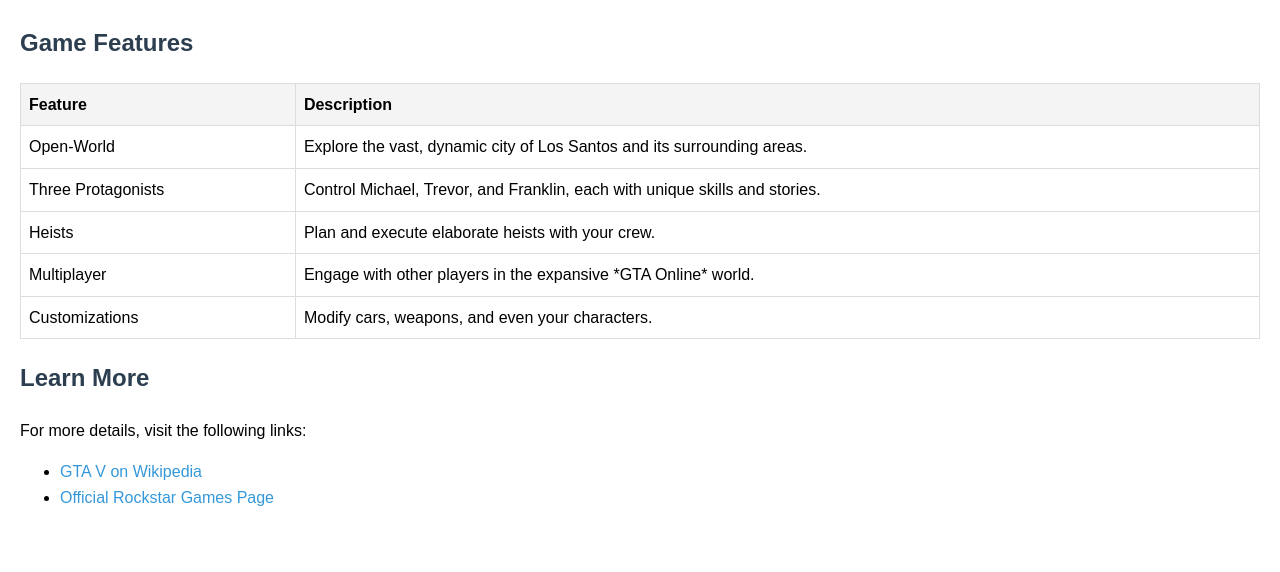
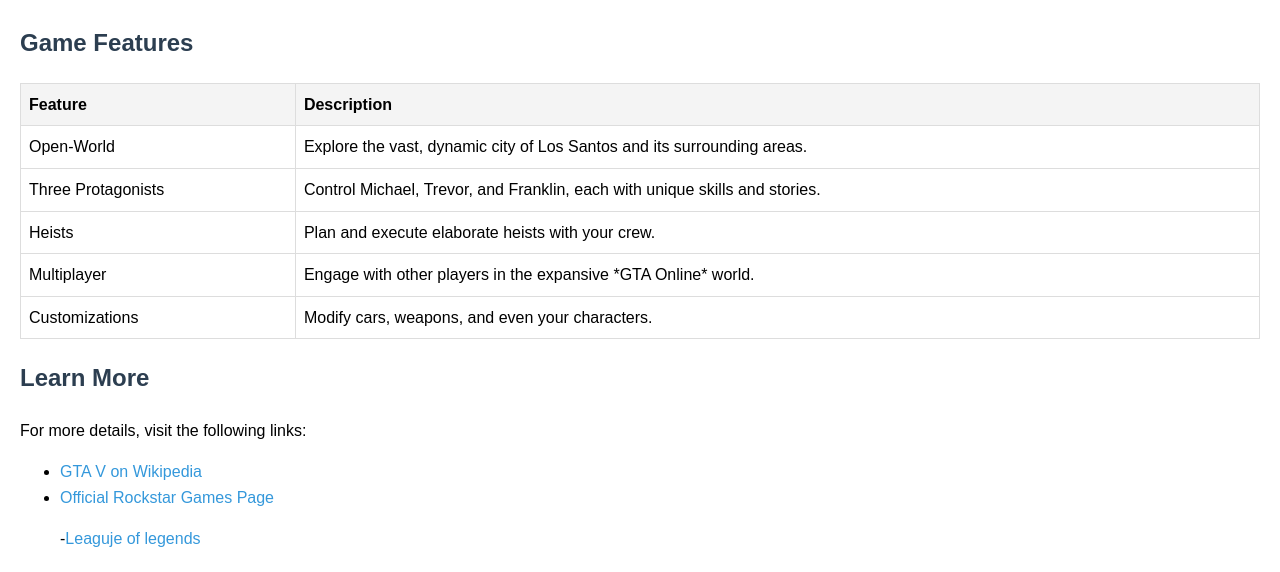
Before and after one commit to student239473/laptop.md, a plain HTML site: page gta.html in a window 1280 px wide. Shown: the part 828-1400 px from the top of the page. Before the commit the page ends 1358 px from the top, so only its background shows below. Drawn offline with Linux system fonts and the light colour scheme.

Commit message:
Update gta.html

```diff
--- a/gta.html
+++ b/gta.html
@@ -94,6 +94,7 @@
     <ul>
         <li><a href="https://en.wikipedia.org/wiki/Grand_Theft_Auto_V" target="_blank">GTA V on Wikipedia</a></li>
         <li><a href="https://www.rockstargames.com/V/" target="_blank">Official Rockstar Games Page</a></li>
+        <p>-<a href="lol.html">Leaguje of legends</a>
     </ul>
 </body>
 </html>
```
